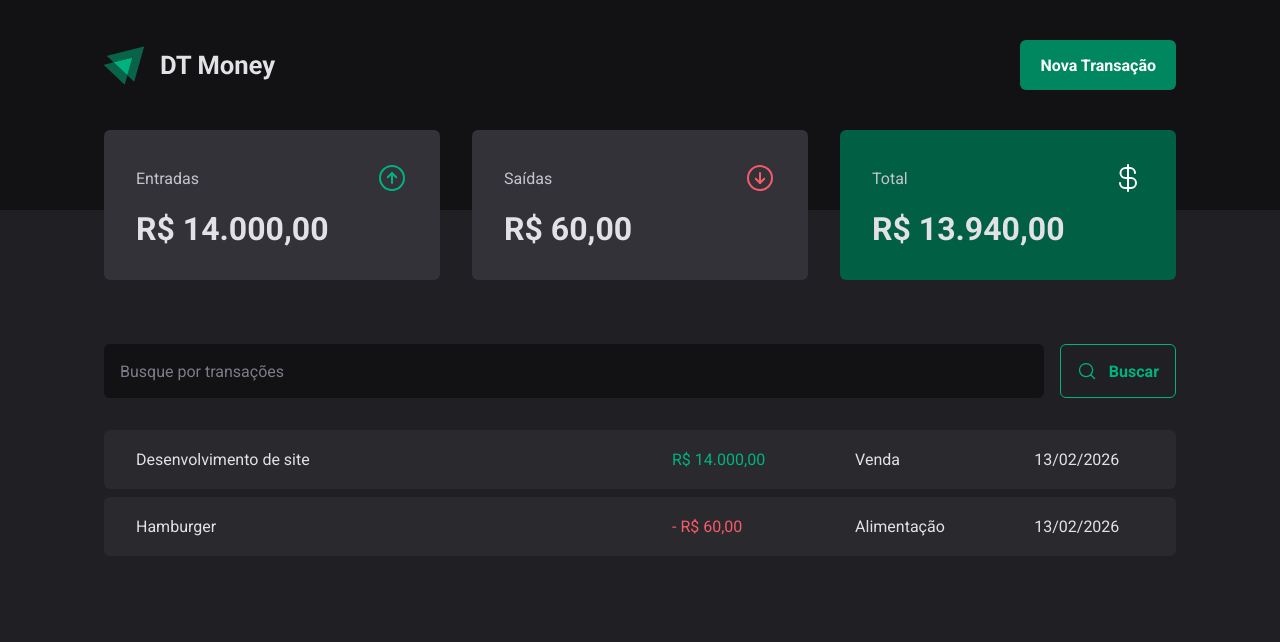
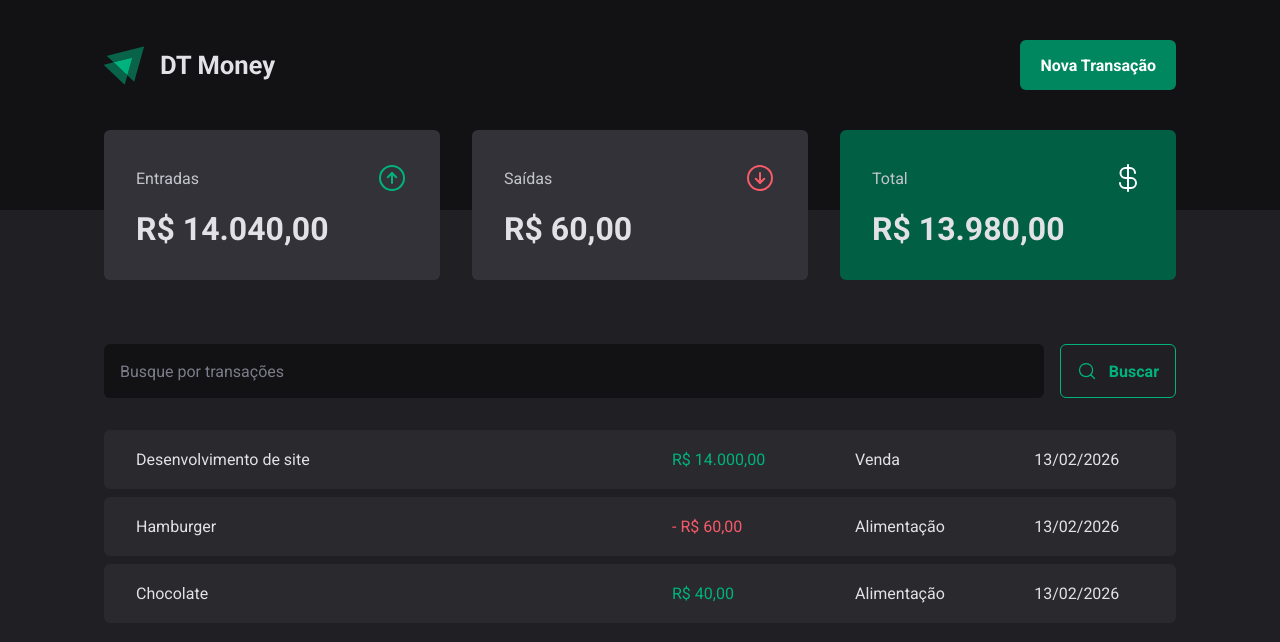
Before and after one commit to guilherme1s/dt-money, a React (Vite) app: page / in a window 1280 px wide. Shown: the top 642 px of the page. Built offline with nearby package versions, Linux system fonts and the light colour scheme; data requests are answered from the project's data file.

Commit message:
[ADD] Adiciona busca com utilizando axios

```diff
--- a/package.json
+++ b/package.json
@@ -14,6 +14,7 @@
     "@hookform/resolvers": "^5.2.2",
     "@radix-ui/react-dialog": "^1.1.15",
     "@radix-ui/react-radio-group": "^1.3.8",
+    "axios": "^1.13.5",
     "phosphor-react": "^1.4.1",
     "react": "^19.2.0",
     "react-dom": "^19.2.0",
--- a/server.json
+++ b/server.json
@@ -15,6 +15,14 @@
       "category": "Alimentação",
       "price": 60,
       "createdAt": "2026-02-13T23:23:40.849Z"
+    },
+    {
+      "id": 3,
+      "description": "Chocolate",
+      "type": "income",
+      "category": "Alimentação",
+      "price": 40,
+      "createdAt": "2026-02-13T23:23:40.849Z"
     }
   ]
 }
--- a/src/contexts/TransactionContext.tsx
+++ b/src/contexts/TransactionContext.tsx
@@ -1,7 +1,8 @@
 import { createContext, useEffect, useState, type ReactNode } from "react";
+import { api } from "../lib/axios";
 
 interface Transaction {
-  id: string;
+  id: number;
   description: string;
   type: "income" | "outcome";
   price: number;
@@ -32,16 +33,15 @@ export function TransactionsProvider({ children }: TransactionProviderProps) {
   // }, []);
 
   async function fetchTransactions(query?: string) {
-    const url = new URL("http://localhost:3000/transactions");
+    const response = await api.get("/transactions");
 
-    if (query) {
-      url.searchParams.append("q", query);
-    }
+    const filtered = query
+      ? response.data.filter((transaction: Transaction) =>
+          transaction.description.toLowerCase().includes(query.toLowerCase()),
+        )
+      : response.data;
 
-    const response = await fetch(url);
-    const data = await response.json();
-
-    setTransactions(data);
+    setTransactions(filtered);
   }
 
   useEffect(() => {
--- /dev/null
+++ b/src/lib/axios.ts
@@ -0,0 +1,5 @@
+import axios from "axios";
+
+export const api = axios.create({
+    baseURL: 'http://localhost:3000'
+});
--- a/src/pages/Transactions/components/SearchForm/index.tsx
+++ b/src/pages/Transactions/components/SearchForm/index.tsx
@@ -23,8 +23,8 @@ export function SearchForm() {
     resolver: zodResolver(searchFormSchema),
   });
 
-  function handleSearchTransaction(data: SearchFormInputs) {
-    fetchTransactions(data.query);
+  async function handleSearchTransaction(data: SearchFormInputs) {
+    await fetchTransactions(data.query);
   }
 
   return (
```
Also changed, not shown: 1 other file (tests, documents, lock files or other folders).
